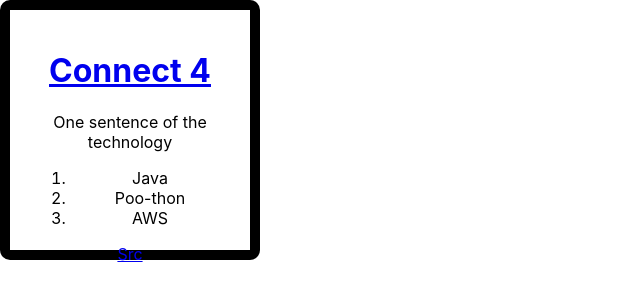
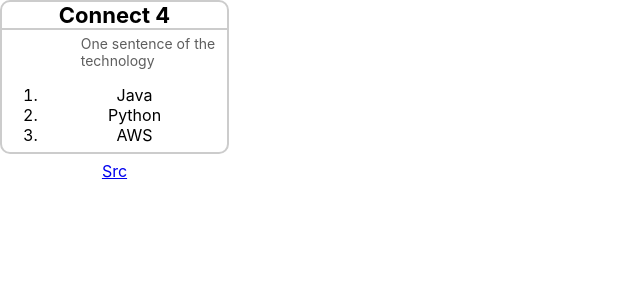
Before and after one commit to nickhamiltonn/portfolio, a React (Create React App) app: page / in a window 1280 px wide. Shown: the top 300 px of the page, without its empty margins (0-640 px from the left). Built offline with nearby package versions, Linux system fonts and the light colour scheme.

Commit message:
Fixed some positioning of Tile component

```diff
--- a/src/components/Tile.css
+++ b/src/components/Tile.css
@@ -1,31 +1,34 @@
 .Tile {
-    border: 10px solid #000; /* Grey border */
-    border-radius: 10px; /* Rounded corners */
-    padding: 20px; /* Add padding for spacing */
+    border: 2px solid #ccc;
+    border-radius: 10px;
 
-    height: 200px;
-    width: 200px;
+    display: flex;
+    flex-direction: column;
+    flex-wrap: nowrap;
 
-    /*display: flex;
-    flex-direction: column;
-    align-items: center;
-    justify-content: space-between;
-    height: 300px;
+    padding-top: 0px;
 
-    position: relative;*/
+    height: 150px;
+    width: 225px;
   }
 
-  /*h1 {
-    text-align: center;
-    margin-bottom: 10px;
+  .Tile h1 {
+    position: relative;
+    font-size: 22px;
+    margin: 0%;
+    border-bottom: 2px solid #ccc;
   }
 
-  p {
-    text-align: center;
-    margin-bottom: 10px;
+  .Tile p {
+    font-size: 14px;
+    text-align: left;
+    padding-left: 35%;
+    padding-top: 5px;
+    margin: 0%;
+    color: rgb(94, 94, 94);
   }
 
-  ol {
+  /*ol {
     text-align: center;
     list-style-type: none;
     padding: 0;
@@ -33,10 +36,4 @@
 
   ol li {
     margin: 5px 0;
-  }
-
-  a[href="https://www.google.com"] {
-    position: absolute;
-    bottom: 10px;
-    right: 10px;
   }*/
--- a/src/components/Tile.js
+++ b/src/components/Tile.js
@@ -4,14 +4,14 @@
     return (
       <div className="Tile">
         <h1>
-            <a href="https://www.google.com">Connect 4</a>
+            Connect 4
         </h1>
         <p>
             One sentence of the technology
         </p>
         <ol>
             <li>Java</li>
-            <li>Poo-thon</li>
+            <li>Python</li>
             <li>AWS</li>
         </ol>
         <a href="https://www.google.com">Src</a>
```
